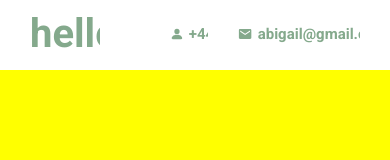
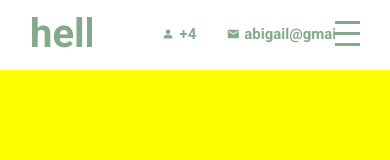
Before and after one commit to abigailmgarcia/React-Portfolio2, a React (Create React App) app in the folder abigails-portfolio/: page / in a window 390 px wide. Shown: the top 160 px of the page. Built offline with nearby package versions, Linux system fonts and the light colour scheme.

Commit message:
created transition for hamburger

```diff
--- a/abigails-portfolio/src/App.jsx
+++ b/abigails-portfolio/src/App.jsx
@@ -5,11 +5,14 @@
 import Contact from "./components/contact/Contact";
 import Footer from "./components/footer/Footer";
 import "./App.scss";
+import {useState} from "react";
+
 
 function App() {
+  const [ menuOpen, setMenuOpen ] = useState(false)
   return (
     <div className="App">
-      <Navbar />
+      <Navbar menuOpen = {menuOpen} setMenuOpen={setMenuOpen} />
       <div className="sections">
         < Intro />
         < Portfolio />
--- a/abigails-portfolio/src/components/navbar/Navbar.jsx
+++ b/abigails-portfolio/src/components/navbar/Navbar.jsx
@@ -3,9 +3,9 @@
 import { BsFillPersonFill } from "react-icons/bs"
 import { IoMdMail } from "react-icons/io";
 
-export default function Navbar() {
+export default function Navbar({ menuOpen, setMenuOpen }) {
   return (
-    <div className='navbar'>
+    <div className={'navbar ' + (menuOpen && "active")}>
       <div className='wrapper'>
           <div className="left">
             <a href="#intro" className='logo'>hello</a>
@@ -19,6 +19,11 @@
             </div>
           </div>
           <div className="right">
+            <div className="hamburger" onClick={() =>setMenuOpen(!menuOpen)}>
+              <span className='line1'></span>
+              <span className='line2'></span>
+              <span className='line3'></span>
+            </div>
           </div>
       </div>
     </div>
--- a/abigails-portfolio/src/components/navbar/navbar.scss
+++ b/abigails-portfolio/src/components/navbar/navbar.scss
@@ -43,5 +43,46 @@
                 }
             }
         }
+
+        .right{
+
+            .hamburger{
+                width: 32px;
+                height: 25px;
+                display: flex;
+                flex-direction: column;
+                justify-content: space-between;
+                cursor: pointer;
+
+                span{
+                    width: 100%;
+                    height: 3px;
+                    background-color: $mainColor;
+                    transform-origin: left;
+                    transition: all 2s ease;
+                }
+            }
+        }
+    }
+
+    &.active{
+        background-color: $mainColor;
+        color: white;
+
+        .hamburger{
+            span {
+                &:first-child{
+                    background-color: white;
+                    transform: rotate(45deg);
+                }
+                &:nth-child(2){
+                    opacity: 0;
+                }
+                &:last-child{
+                    background-color: white;
+                    transform: rotate(-45deg);
+                }
+            }
+        }
     }
 }
```
